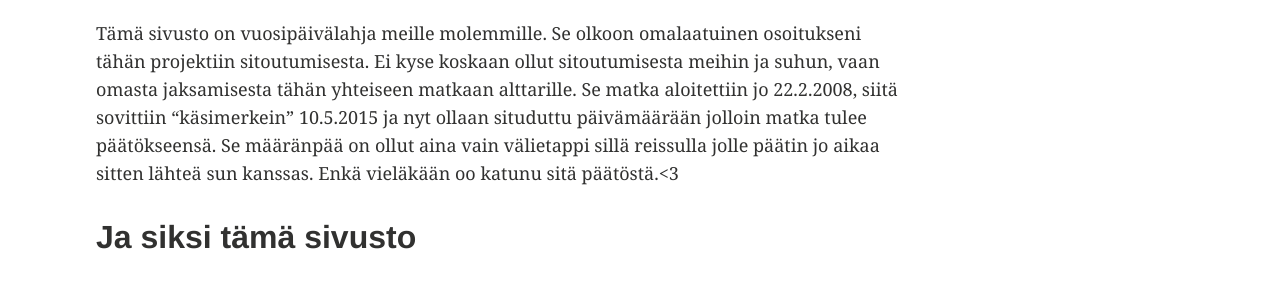
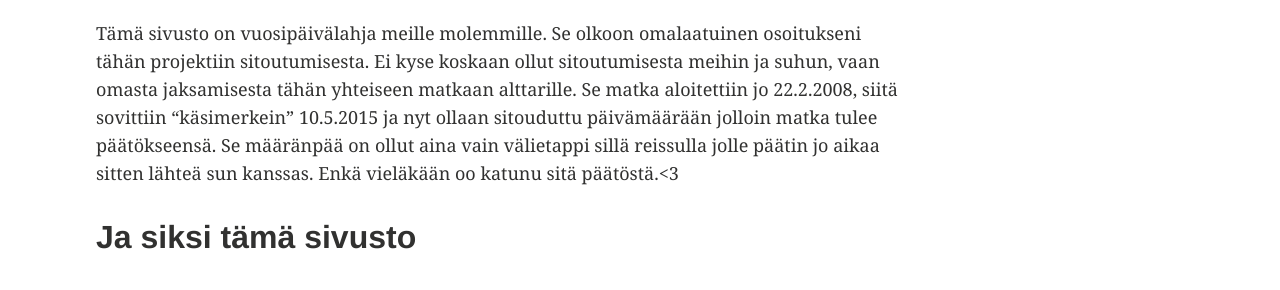
Before and after one commit to Amatson/Amatson.github.io, a Jekyll site: the page built from _posts/2019-02-22-anniversary.md, in a window 1280 px wide and 1400 px high. Shown: the part 297-587 px from the top of the window. Built offline with Jekyll 4.4.1, drawn with Linux system fonts in a browser that asks for light colours; some of the changed text lies outside the part shown.

Commit message:
fixed typo and added signature to post

```diff
--- a/_posts/2019-02-22-anniversary.md
+++ b/_posts/2019-02-22-anniversary.md
@@ -11,7 +11,7 @@
 
 Tämä sivusto on vuosipäivälahja meille molemmille. Se olkoon omalaatuinen osoitukseni tähän projektiin sitoutumisesta.
 <!--more-->
-Ei kyse koskaan ollut sitoutumisesta meihin ja suhun, vaan omasta jaksamisesta tähän yhteiseen matkaan alttarille. Se matka aloitettiin jo 22.2.2008, siitä sovittiin "käsimerkein" 10.5.2015 ja nyt ollaan situduttu päivämäärään jolloin matka tulee päätökseensä. Se määränpää on ollut aina vain välietappi sillä reissulla jolle päätin jo aikaa sitten lähteä sun kanssas. Enkä vieläkään oo katunu sitä päätöstä.<3
+Ei kyse koskaan ollut sitoutumisesta meihin ja suhun, vaan omasta jaksamisesta tähän yhteiseen matkaan alttarille. Se matka aloitettiin jo 22.2.2008, siitä sovittiin "käsimerkein" 10.5.2015 ja nyt ollaan sitouduttu päivämäärään jolloin matka tulee päätökseensä. Se määränpää on ollut aina vain välietappi sillä reissulla jolle päätin jo aikaa sitten lähteä sun kanssas. Enkä vieläkään oo katunu sitä päätöstä.<3
 
 ## Ja siksi tämä sivusto
 
```
Also changed, not shown: other parts of _posts/2019-02-22-anniversary.md (+2 -0 lines).
